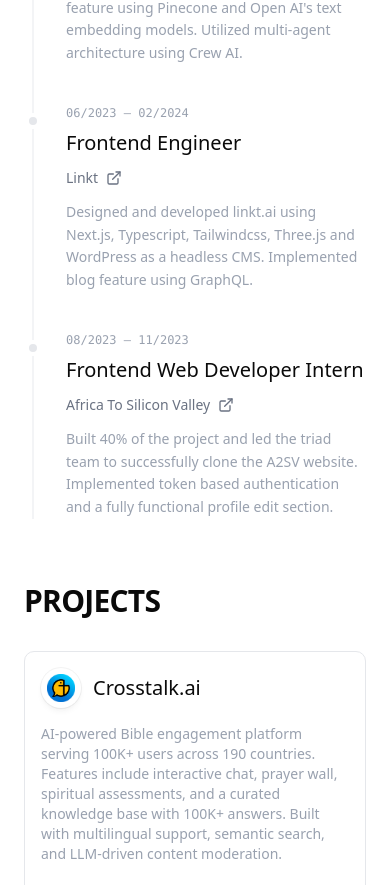
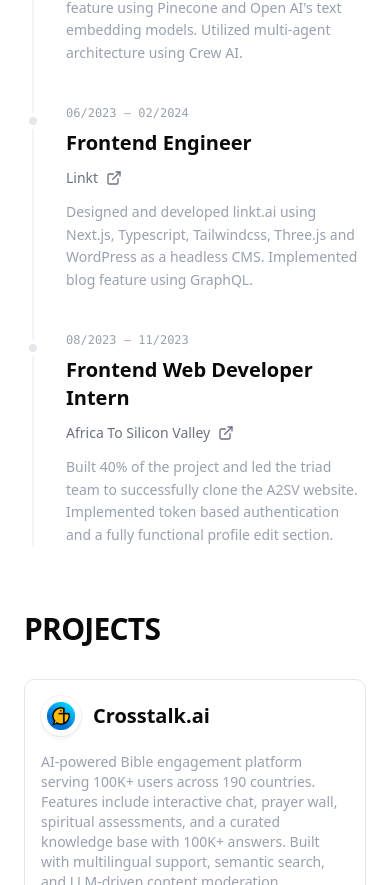
Before and after one commit to kira-1011/portfolio, a Next.js app: page / in a window 390 px wide. Shown: the part 1115-2000 px from the top of the page. Built offline with nearby package versions, Linux system fonts and the light colour scheme; some icons are missing.

Commit message:
refactor: update global styles and enhance component styling for CareerSection and ContactSection; improve responsiveness and visual hierarchy

```diff
--- a/app/globals.css
+++ b/app/globals.css
@@ -5,7 +5,6 @@
 
 :root {
   --accent: oklch(0.97 0 0);
-  /* purple-600 */
   --radius: 0.625rem;
   --background: oklch(1 0 0);
   --foreground: oklch(0.145 0 0);
@@ -13,7 +12,8 @@
   --card-foreground: oklch(0.145 0 0);
   --popover: oklch(1 0 0);
   --popover-foreground: oklch(0.145 0 0);
-  --primary: oklch(0.205 0 0);
+  /* purple-600 as primary */
+  --primary: oklch(0.558 0.288 302.321);
   --primary-foreground: oklch(0.985 0 0);
   --secondary: oklch(0.97 0 0);
   --secondary-foreground: oklch(0.205 0 0);
--- a/components/CareerSection.tsx
+++ b/components/CareerSection.tsx
@@ -46,9 +46,9 @@
             <div className="border-l-2 border-gray-100 ml-2 sm:ml-3 space-y-10 sm:space-y-16">
                 {CAREER_DATA.map((job) => (
                     <div key={job.id} className="relative pl-8 sm:pl-12 group w-fit">
-                        <div className={`absolute -left-[9px] top-2 h-4 w-4 rounded-full border-4 border-white transition-transform duration-300 group-hover:scale-125 ${job.isCurrent ? 'bg-black' : 'bg-gray-200'}`}></div>
+                        <div className={`absolute -left-[9px] top-2 h-4 w-4 rounded-full border-4 border-white transition-all duration-300 group-hover:scale-110 group-hover:bg-primary ${job.isCurrent ? 'bg-black' : 'bg-gray-200'}`}></div>
                         <span className="text-xs sm:text-sm font-mono text-gray-400 mb-2 block">{job.period}</span>
-                        <h3 className="text-xl sm:text-2xl font-medium mb-2 transition-colors duration-300 group-hover:text-purple-600">{job.title}</h3>
+                        <h3 className="text-xl sm:text-2xl font-semibold mb-2">{job.title}</h3>
                         <a
                             href={job.companyUrl}
                             target="_blank"
--- a/components/ContactSection.tsx
+++ b/components/ContactSection.tsx
@@ -29,7 +29,7 @@
 
     return (
         <section id="contact" className="flex flex-col justify-center">
-            <div className="max-w-4xl w-full">
+            <div className="max-w-xl w-full">
                 <h2 className="text-3xl sm:text-4xl lg:text-5xl font-bold mb-4">Contact Me</h2>
                 <p className="text-gray-500 mb-8 sm:mb-12 text-sm sm:text-base">
                     Fill out the form below and I&apos;ll get back to you as soon as possible.
@@ -38,7 +38,7 @@
                 <form action={formAction} className="space-y-6">
                     {/* Full Name */}
                     <div>
-                        <label htmlFor="fullName" className="block text-sm font-medium mb-3">
+                        <label htmlFor="fullName" className="block text-sm mb-3">
                             Full Name
                         </label>
                         <input
@@ -48,7 +48,7 @@
                             defaultValue={state.data?.fullName}
                             required
                             placeholder="Enter your full name"
-                            className={`w-full px-4 py-3 border rounded-sm focus:outline-none focus:ring-1 transition-colors ${
+                            className={`w-full px-4 py-3 border rounded-sm focus:outline-none focus:ring-1 transition-colors placeholder:text-gray-400 placeholder:text-xs ${
                                 state.errors?.fullName
                                     ? 'border-red-500 focus:border-red-500 focus:ring-red-500'
                                     : 'border-gray-300 focus:border-purple-600 focus:ring-purple-600'
@@ -63,7 +63,7 @@
 
                     {/* Email */}
                     <div>
-                        <label htmlFor="email" className="block text-sm font-medium mb-3">
+                        <label htmlFor="email" className="block text-sm mb-3">
                             Email
                         </label>
                         <input
@@ -73,7 +73,7 @@
                             defaultValue={state.data?.email}
                             required
                             placeholder="Enter your email"
-                            className={`w-full px-4 py-3 border rounded-sm focus:outline-none focus:ring-1 transition-colors ${
+                            className={`w-full px-4 py-3 border rounded-sm focus:outline-none focus:ring-1 transition-colors placeholder:text-gray-400 placeholder:text-xs ${
                                 state.errors?.email
                                     ? 'border-red-500 focus:border-red-500 focus:ring-red-500'
                                     : 'border-gray-300 focus:border-purple-600 focus:ring-purple-600'
@@ -88,7 +88,7 @@
 
                     {/* Message */}
                     <div>
-                        <label htmlFor="message" className="block text-sm font-medium mb-3">
+                        <label htmlFor="message" className="block text-sm mb-3">
                             Message
                         </label>
                         <textarea
@@ -98,7 +98,7 @@
                             required
                             placeholder="Enter your message"
                             rows={6}
-                            className={`w-full px-4 py-3 border rounded-sm focus:outline-none focus:ring-1 transition-colors ${
+                            className={`w-full px-4 py-3 border rounded-sm focus:outline-none focus:ring-1 transition-colors placeholder:text-gray-400 placeholder:text-xs ${
                                 state.errors?.message
                                     ? 'border-red-500 focus:border-red-500 focus:ring-red-500'
                                     : 'border-gray-300 focus:border-purple-600 focus:ring-purple-600'
--- a/components/ProjectsSection.tsx
+++ b/components/ProjectsSection.tsx
@@ -77,7 +77,7 @@
                                     />
                                 </div>
                             )}
-                            <h3 className="text-xl sm:text-3xl font-medium group-hover:text-purple-600 transition-colors duration-300">
+                            <h3 className="text-xl sm:text-2xl font-semibold group-hover:text-purple-600 transition-colors duration-300">
                                 {project.title}
                             </h3>
                         </div>
```
